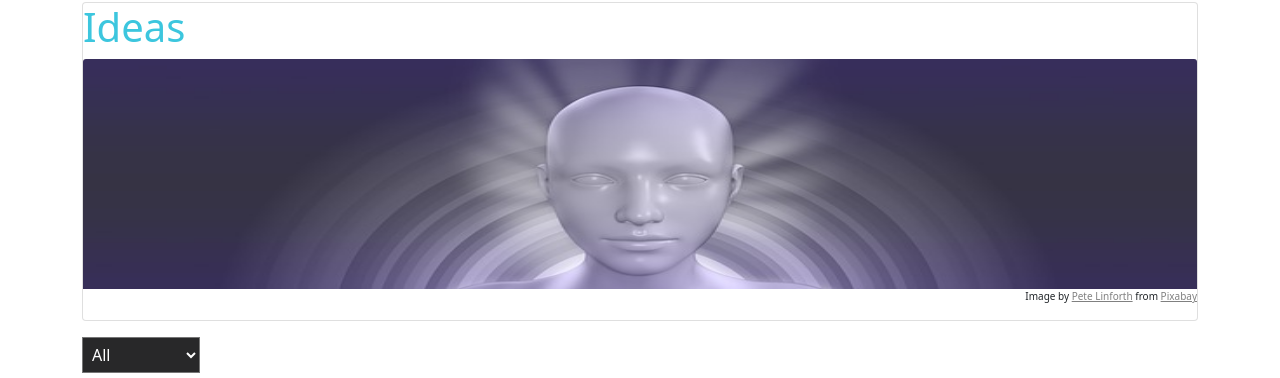
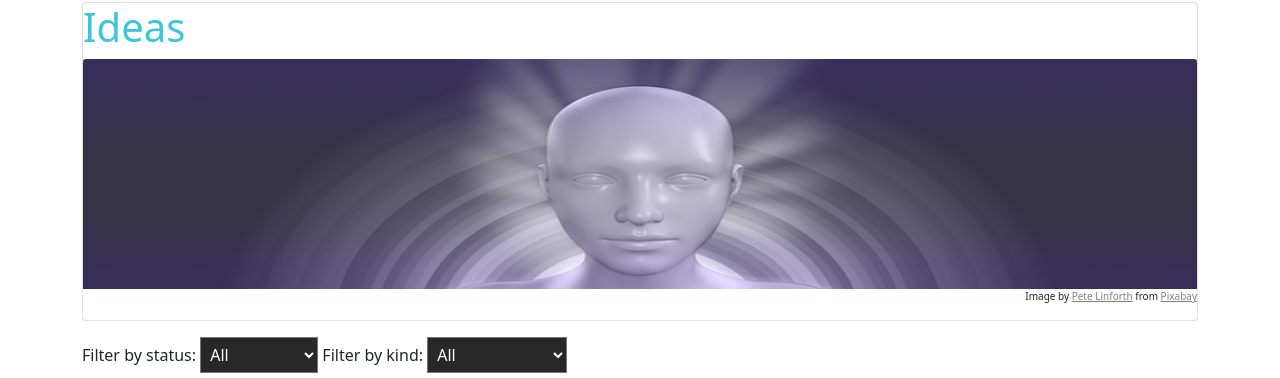
Before and after one commit to codeamazone/miu-app, a Django app: page /ideas/ in a window 1280 px wide. Shown: the part 78-456 px from the top of the page. Run offline with Django 3.2, Linux system fonts and the light colour scheme; data that the repository does not hold is empty; parts of the project's set-up code (start-up, migrations or seed data) failed here and were passed over; some libraries are stand-ins or nearby versions.

Commit message:
added filter for kind of idea on idealist

```diff
--- a/templates/idea_list.html
+++ b/templates/idea_list.html
@@ -19,11 +19,19 @@
         Pixabay</a>
     </p>
 </div>
+<label for="filter-status">Filter by status:</label>
 <select id="filter-status" onchange="filterStatus()" style="margin-bottom: 5px; padding: 5px; background: #282829; color: white;">
     <option value="all" selected>All</option>
     <option value="Pending">Pending</option>
     <option value="In Progress">In Progress</option>
     <option value="Completed">Completed</option>
+</select>
+<label for="filter-kind">Filter by kind:</label>
+<select id="filter-kind" onchange="filterKind()" style="margin-bottom: 5px; padding: 5px; background: #282829; color: white;">
+    <option value="all" selected>All</option>
+    <option value="Vision">Vision</option>
+    <option value="Project">Project</option>
+    <option value="Try something">Try something</option>
 </select>
 <!-- <input type="text" id="filterInput" onkeyup="filterStatus()" placeholder="Search for status..." title="Type in a status" style="margin-bottom: 20px; border: 2px solid rgb(78, 168, 180);"> -->
 <table id="ideaTable" class="table table-dark table-striped">
@@ -74,6 +82,31 @@
             }
         }
     }
+
+    function filterKind() {
+        var status,
+            filter,
+            table,
+            tr,
+            td,
+            i,
+            txtValue;
+        status = document.getElementById("filter-kind");
+        filter = status.options[status.selectedIndex].value;
+        table = document.getElementById("ideaTable");
+        tr = table.getElementsByTagName("tr");
+        for (i = 0; i < tr.length; i++) {
+            td = tr[i].getElementsByTagName("td")[1];
+            if (td) {
+                txtValue = td.textContent || td.innerText;
+                if (filter == "all" || txtValue == filter) {
+                    tr[i].style.display = "";
+                } else {
+                    tr[i].style.display = "none";
+                }
+            }
+        }
+    }
 </script>
 
 {% endblock content %}
```
Also changed, not shown: static/img/screenshot_idealist.png (added).
